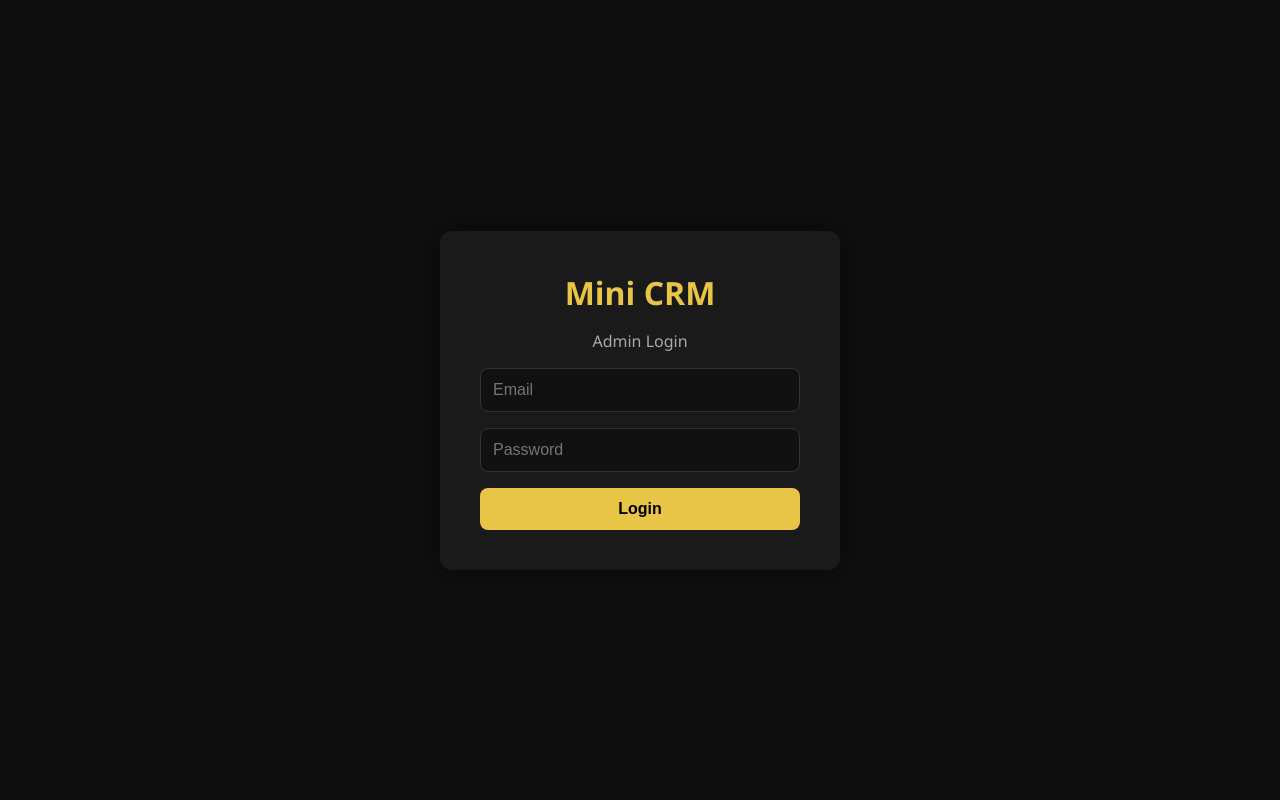
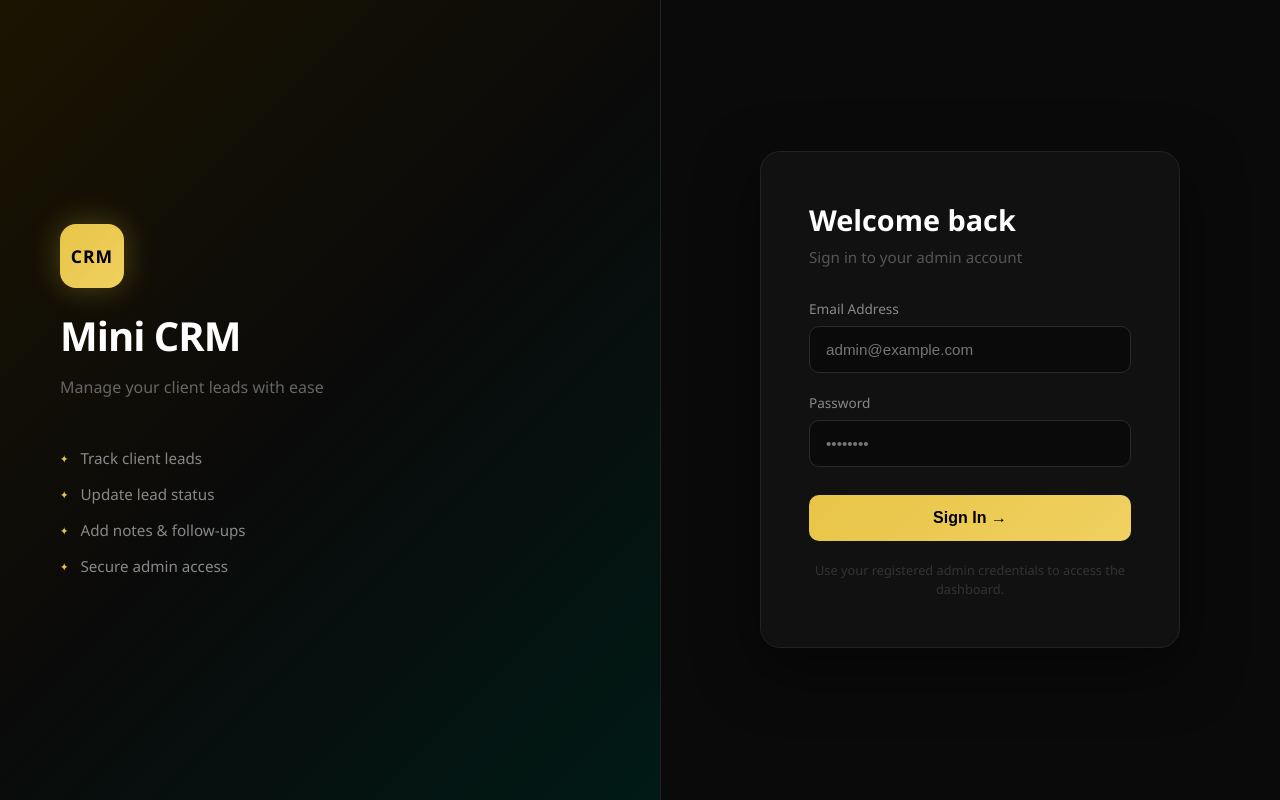
Before and after one commit to JANE-dot978/FUTURE_FS_02, a React app in the folder frontend/: page /login in a window 1280 px wide. Built offline with nearby package versions, Linux system fonts and the light colour scheme; the HTML template or start-up script is replaced by a standard one.

Commit message:
style: redesign login page with two-panel layout, brand section, feature list and gradient styling

```diff
--- a/frontend/src/pages/Login.jsx
+++ b/frontend/src/pages/Login.jsx
@@ -23,35 +23,87 @@ function Login() {
     }
   };
 
+  const handleKeyDown = (e) => {
+    if (e.key === 'Enter') handleLogin();
+  };
+
   return (
     <div style={styles.container}>
-      <div style={styles.card}>
-        <h1 style={styles.title}>Mini CRM</h1>
-        <p style={styles.subtitle}>Admin Login</p>
+      {/* Left Panel */}
+      <div style={styles.leftPanel}>
+        <div style={styles.brandWrapper}>
+          <div style={styles.logoCircle}>
+            <span style={styles.logoText}>CRM</span>
+          </div>
+          <h1 style={styles.brandName}>Mini CRM</h1>
+          <p style={styles.brandTagline}>Manage your client leads with ease</p>
+        </div>
+        <div style={styles.features}>
+          {['Track client leads', 'Update lead status', 'Add notes & follow-ups', 'Secure admin access'].map((f, i) => (
+            <div key={i} style={styles.featureItem}>
+              <span style={styles.featureDot}>✦</span>
+              <span>{f}</span>
+            </div>
+          ))}
+        </div>
+      </div>
 
-        {error && <p style={styles.error}>{error}</p>}
+      {/* Right Panel */}
+      <div style={styles.rightPanel}>
+        <div style={styles.card} className="pop-in">
+          <h2 style={styles.title}>Welcome back</h2>
+          <p style={styles.subtitle}>Sign in to your admin account</p>
 
+          {error && (
+            <div style={styles.errorBox}>
+              ⚠️ {error}
+            </div>
+          )}
+
+          <div style={styles.inputGroup}>
+            <label style={styles.label}>Email Address</label>
             <input
               style={styles.input}
               type="email"
-          placeholder="Email"
+              placeholder="admin@example.com"
               value={email}
               onChange={(e) => setEmail(e.target.value)}
+              onKeyDown={handleKeyDown}
             />
+          </div>
+
+          <div style={styles.inputGroup}>
+            <label style={styles.label}>Password</label>
             <input
               style={styles.input}
               type="password"
-          placeholder="Password"
+              placeholder="••••••••"
               value={password}
               onChange={(e) => setPassword(e.target.value)}
+              onKeyDown={handleKeyDown}
             />
+          </div>
+
           <button
-          style={styles.button}
+            style={{
+              ...styles.button,
+              opacity: loading ? 0.7 : 1,
+              cursor: loading ? 'not-allowed' : 'pointer',
+            }}
             onClick={handleLogin}
             disabled={loading}
           >
-          {loading ? 'Logging in...' : 'Login'}
+            {loading ? (
+              <span>Signing in...</span>
+            ) : (
+              <span>Sign In →</span>
+            )}
           </button>
+
+          <p style={styles.hint}>
+            Use your registered admin credentials to access the dashboard.
+          </p>
+        </div>
       </div>
     </div>
   );
@@ -59,56 +111,145 @@ function Login() {
 
 const styles = {
   container: {
+    display: 'flex',
     minHeight: '100vh',
+    backgroundColor: '#0a0a0a',
+  },
+  leftPanel: {
+    flex: 1,
+    background: 'linear-gradient(135deg, #1a1400 0%, #0a0a0a 50%, #001a15 100%)',
+    display: 'flex',
+    flexDirection: 'column',
+    justifyContent: 'center',
+    padding: '60px',
+    borderRight: '1px solid #222',
+  },
+  brandWrapper: {
+    marginBottom: '48px',
+  },
+  logoCircle: {
+    width: '64px',
+    height: '64px',
+    borderRadius: '16px',
+    background: 'linear-gradient(135deg, #e8c547, #f0d060)',
     display: 'flex',
     alignItems: 'center',
     justifyContent: 'center',
-    backgroundColor: '#0f0f0f',
+    marginBottom: '20px',
+    boxShadow: '0 0 30px rgba(232, 197, 71, 0.3)',
   },
-  card: {
-    backgroundColor: '#1a1a1a',
-    padding: '40px',
-    borderRadius: '12px',
-    width: '100%',
-    maxWidth: '400px',
+  logoText: {
+    color: '#000',
+    fontWeight: 'bold',
+    fontSize: '1.1rem',
+    letterSpacing: '1px',
+  },
+  brandName: {
+    fontSize: '2.5rem',
+    fontWeight: '800',
+    color: '#fff',
+    marginBottom: '12px',
+    letterSpacing: '-1px',
+  },
+  brandTagline: {
+    color: '#666',
+    fontSize: '1rem',
+    lineHeight: '1.6',
+  },
+  features: {
     display: 'flex',
     flexDirection: 'column',
     gap: '16px',
-    boxShadow: '0 0 30px rgba(0,0,0,0.5)',
+  },
+  featureItem: {
+    display: 'flex',
+    alignItems: 'center',
+    gap: '12px',
+    color: '#888',
+    fontSize: '0.95rem',
+  },
+  featureDot: {
+    color: '#e8c547',
+    fontSize: '0.7rem',
+  },
+  rightPanel: {
+    flex: 1,
+    display: 'flex',
+    alignItems: 'center',
+    justifyContent: 'center',
+    padding: '40px',
+    backgroundColor: '#0a0a0a',
+  },
+  card: {
+    backgroundColor: '#111',
+    padding: '48px',
+    borderRadius: '20px',
+    width: '100%',
+    maxWidth: '420px',
+    border: '1px solid #222',
+    boxShadow: '0 20px 60px rgba(0,0,0,0.5)',
   },
   title: {
-    color: '#e8c547',
-    textAlign: 'center',
-    fontSize: '2rem',
-    margin: 0,
+    fontSize: '1.8rem',
+    fontWeight: '700',
+    color: '#fff',
+    marginBottom: '8px',
   },
   subtitle: {
-    color: '#aaa',
-    textAlign: 'center',
-    margin: 0,
+    color: '#555',
+    marginBottom: '32px',
+    fontSize: '0.95rem',
+  },
+  errorBox: {
+    backgroundColor: '#2a1010',
+    border: '1px solid #ff4444',
+    color: '#ff6666',
+    padding: '12px 16px',
+    borderRadius: '8px',
+    marginBottom: '20px',
+    fontSize: '0.9rem',
+  },
+  inputGroup: {
+    marginBottom: '20px',
+  },
+  label: {
+    display: 'block',
+    color: '#888',
+    fontSize: '0.85rem',
+    marginBottom: '8px',
+    fontWeight: '500',
   },
   input: {
-    padding: '12px',
-    borderRadius: '8px',
-    border: '1px solid #333',
-    backgroundColor: '#111',
+    width: '100%',
+    padding: '14px 16px',
+    borderRadius: '10px',
+    border: '1px solid #2a2a2a',
+    backgroundColor: '#0a0a0a',
     color: '#fff',
-    fontSize: '1rem',
+    fontSize: '0.95rem',
+    outline: 'none',
+    transition: 'border-color 0.2s',
+    boxSizing: 'border-box',
   },
   button: {
-    padding: '12px',
-    borderRadius: '8px',
+    width: '100%',
+    padding: '14px',
+    borderRadius: '10px',
     border: 'none',
-    backgroundColor: '#e8c547',
+    background: 'linear-gradient(135deg, #e8c547, #f0d060)',
     color: '#000',
-    fontWeight: 'bold',
+    fontWeight: '700',
     fontSize: '1rem',
     cursor: 'pointer',
+    marginTop: '8px',
+    marginBottom: '20px',
+    transition: 'transform 0.2s',
   },
-  error: {
-    color: '#ff4444',
+  hint: {
+    color: '#333',
+    fontSize: '0.8rem',
     textAlign: 'center',
-    margin: 0,
+    lineHeight: '1.5',
   },
 };
 
```
Lines whose indentation alone changed are shown as unchanged.
